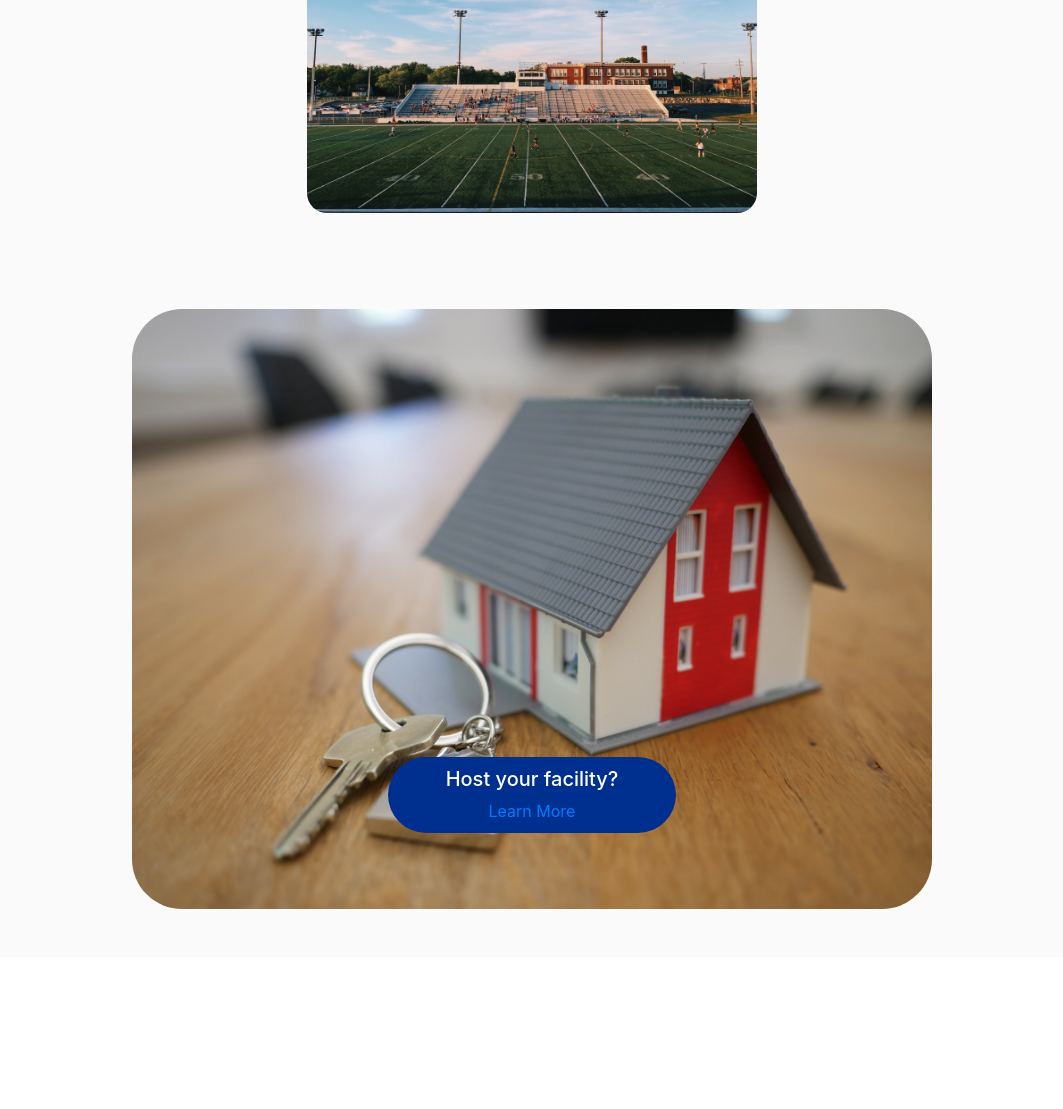
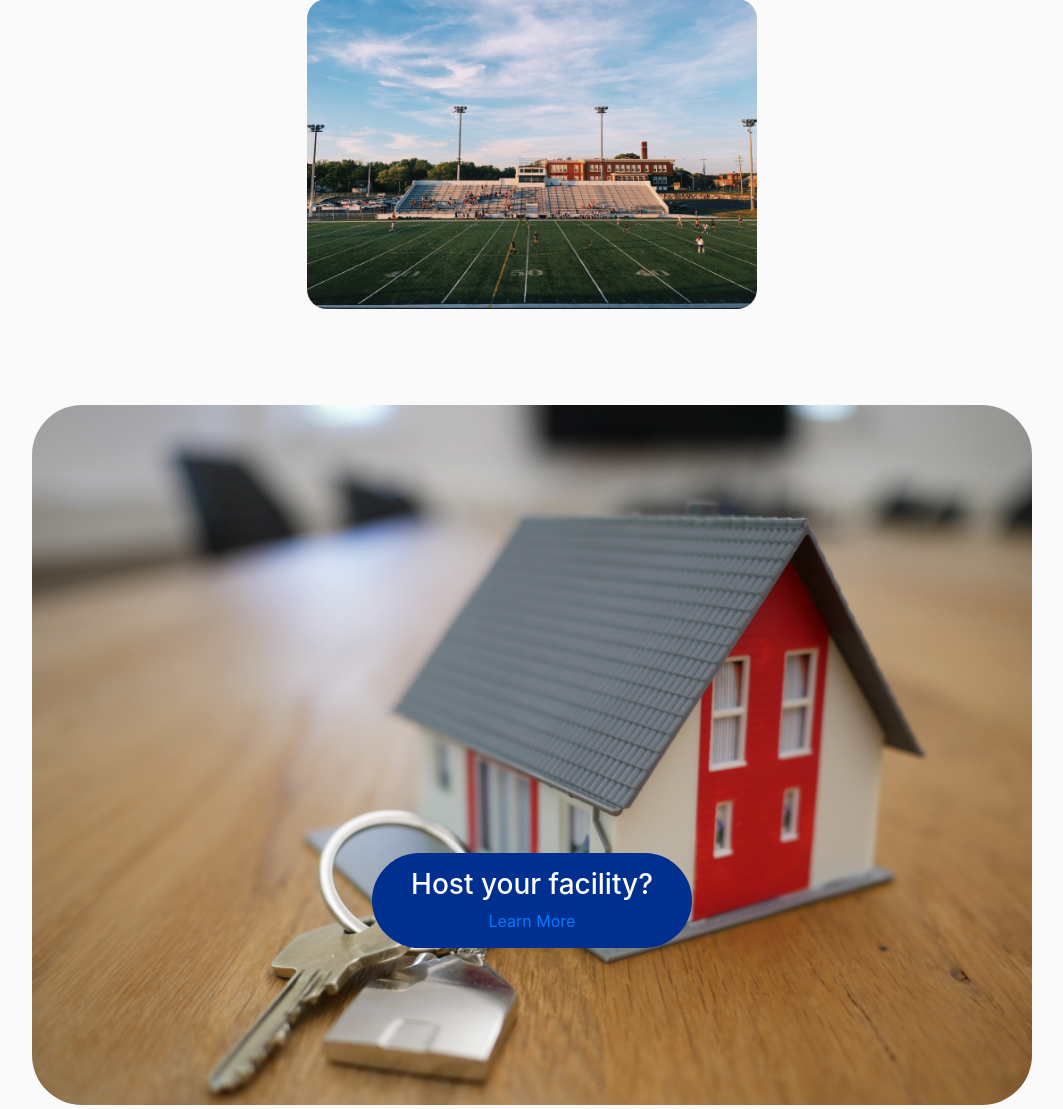
Before and after one commit to mcsalera/sad-project, a Django app: page / in a window 1280 px wide. Shown: the part 1427-2536 px from the top of the page, without its empty margins (108-1171 px from the left). Before the commit the page ends 2336 px from the top, so only its background shows below. Run offline with Django 4.2, Linux system fonts and the light colour scheme; some libraries are stand-ins or nearby versions.

Commit message:
Edited UI of homepage

```diff
--- a/SAD/crud/booking/static/booking/homepage.css
+++ b/SAD/crud/booking/static/booking/homepage.css
@@ -21,10 +21,19 @@ img {
     max-width: 800px;
 }
 
+#search-background {
+    background-color: #89CFF0;
+    border-radius: 50px;
+}
+
+#search-background > h1 {
+    color: #0077c0;
+}
+
+
 #host {
-    width: 800px;
-    height: 600px;
-    background-color: blueviolet;
+    width: 1000px;
+    height: 700px;
     background: url("/static/booking/images/property-key.jpg");
     border-radius: 50px;
     background-size: 100%;
@@ -32,12 +41,12 @@ img {
 
 #host > div {
     background-color: #00308F;
-    width: 18rem;
+    width: 20rem;
     border-radius: 50px;
-    padding: 10px;
+    padding: 15px;
     margin-top: 400px
 }
 
-#host > div >h5 {
+#host > div >h3 {
     color: white;
 }
--- a/SAD/crud/booking/templates/booking/homepage.html
+++ b/SAD/crud/booking/templates/booking/homepage.html
@@ -6,7 +6,7 @@
 {% endblock %}
 
 {% block content %}
-    <div class="">
+    <div class="p-5" id="search-background">
         <h1 class="text-center">Search. View. Book.</h1>
         <div class="mt-5 p-1 bg-info mx-auto" id="search">
             <form action="/" method="post">
@@ -55,7 +55,7 @@
 
         <div class="my-5 mx-auto pt-5" id="host">
             <div class="mx-auto text-center">
-                <h5>Host your facility?</h5>
+                <h3>Host your facility?</h3>
                 <a href="#">Learn More</a>
             <div>
         </div>
```
Also changed, not shown: 2 other files.
